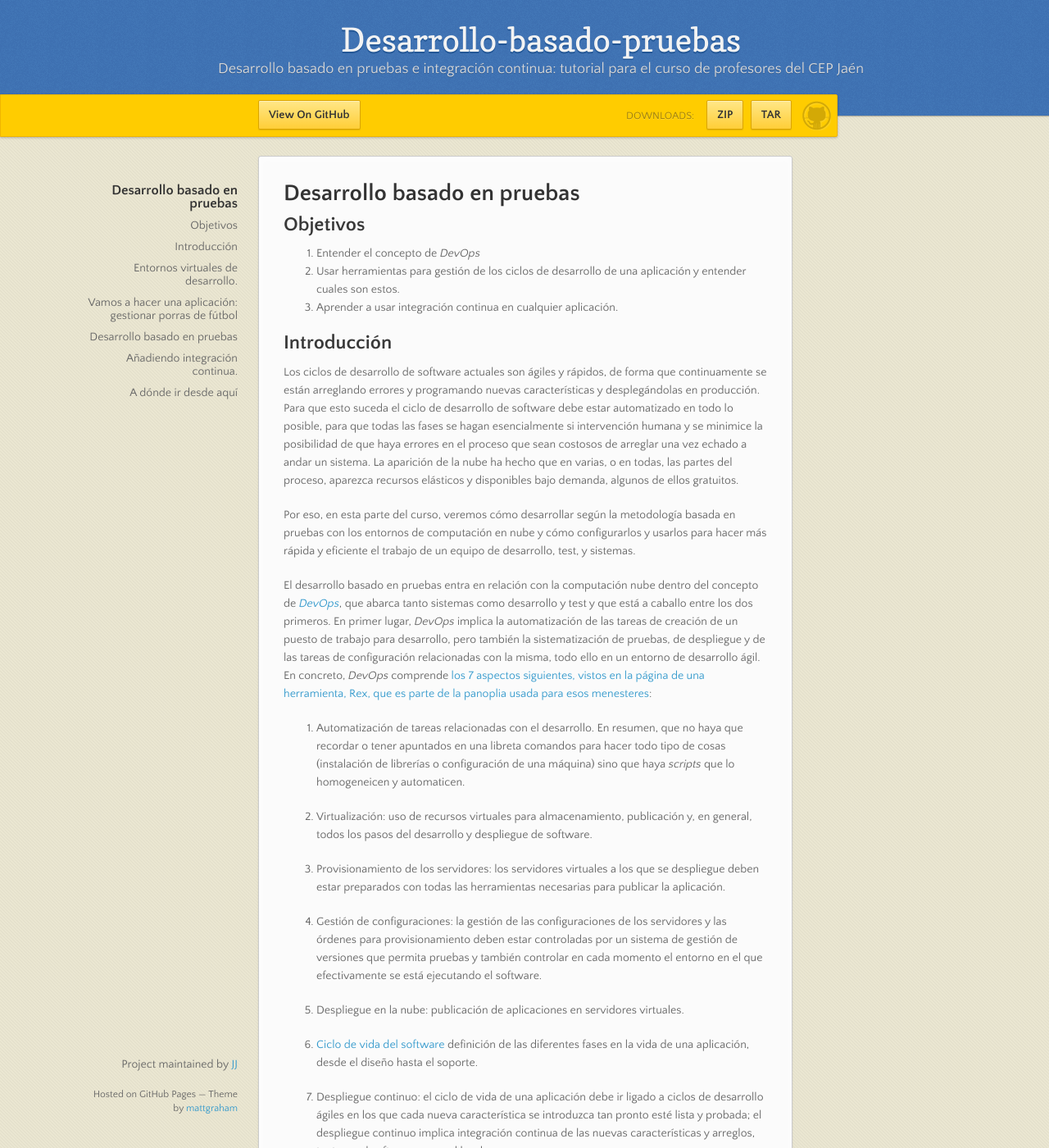
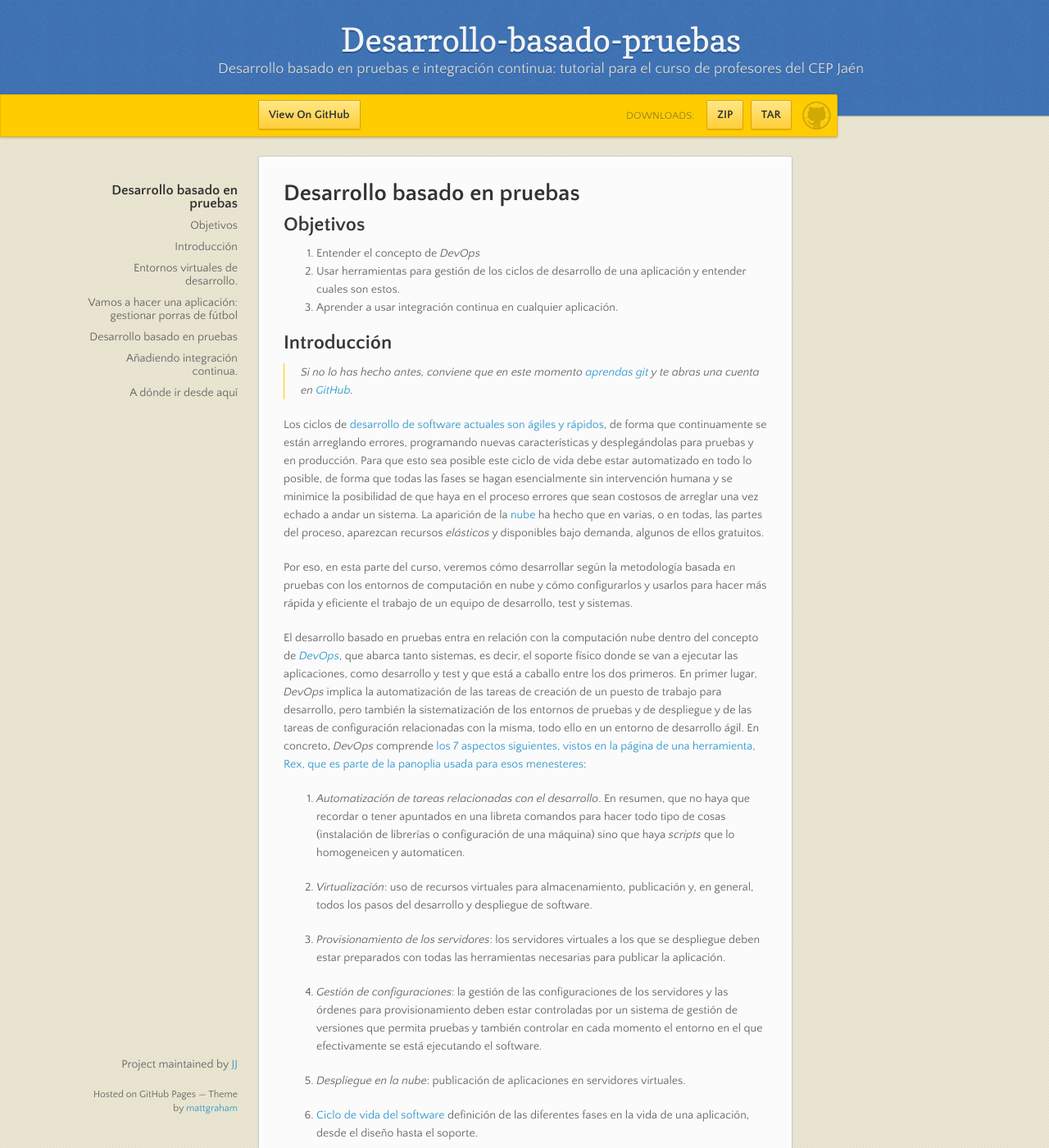
Before and after one commit to JJ/desarrollo-basado-pruebas, a Jekyll site: the page built from index.md, in a window 1280 px wide and 1400 px high. Shown: the whole window at 82% size. Built offline with Jekyll 4.4.1, drawn with Linux system fonts in a browser that asks for light colours; nearby versions of some CDN libraries; some of the changed text lies outside the part shown.

Commit message:
Sync gh-pages with master

```diff
--- a/index.md
+++ b/index.md
@@ -13,59 +13,69 @@
 
 ## Introducción
 
-Los ciclos de desarrollo de software actuales son ágiles y rápidos, de
-forma que continuamente se están arreglando errores y programando
-nuevas características y desplegándolas en producción. Para que esto
-suceda el ciclo de desarrollo de software debe estar automatizado en
-todo lo posible, para que todas las fases se hagan esencialmente si
-intervención humana y se minimice la posibilidad de que haya errores
-en el proceso que sean costosos de arreglar una vez echado a andar un
-sistema. La aparición de la nube ha hecho que en varias, o en todas,
-las partes del proceso, aparezca recursos elásticos y disponibles bajo
+>Si no lo has hecho antes, conviene que en este momento
+>[aprendas git](https://mini-git.github.io/) y te abras una cuenta en
+>[GitHub](https://github.com).
+
+Los ciclos de
+[desarrollo de software actuales son ágiles y rápidos](https://es.wikipedia.org/wiki/Desarrollo_%C3%A1gil_de_software),
+de
+forma que continuamente se están arreglando errores, programando
+nuevas características y desplegándolas para pruebas y en producción. Para que esto
+sea posible este ciclo de vida debe estar automatizado en
+todo lo posible, de forma que todas las fases se hagan esencialmente sin
+intervención humana y se minimice la posibilidad de que haya
+en el proceso errores que sean costosos de arreglar una vez echado a andar un
+sistema. La aparición de la [nube](https://es.wikipedia.org/wiki/Computaci%C3%B3n_en_la_nube) ha hecho que en varias, o en todas,
+las partes del proceso, aparezcan recursos *elásticos* y disponibles bajo
 demanda, algunos de ellos gratuitos.
 
 Por eso, en esta parte del curso, veremos cómo desarrollar según la
 metodología basada en pruebas con los
 entornos de computación en nube y cómo configurarlos y usarlos para
 hacer más rápida y eficiente el trabajo de un equipo de desarrollo,
-test, y sistemas.
+test y sistemas.
 
 El desarrollo basado en pruebas entra en relación con la computación nube dentro del concepto de
-[*DevOps*](http://en.wikipedia.org/wiki/DevOps), que
-abarca tanto sistemas como desarrollo y test y que está a caballo entre los dos primeros. En primer lugar, *DevOps* implica la automatización de las
+[*DevOps*](https://en.wikipedia.org/wiki/DevOps), que
+abarca tanto sistemas, es decir, el soporte físico donde se van a
+ejecutar las aplicaciones, como desarrollo y test y que está a caballo
+entre los dos primeros. En primer lugar, *DevOps* implica la
+automatización de las
 tareas de creación de un puesto de trabajo para desarrollo, pero
-también la sistematización de pruebas, de despliegue y de las tareas
+también la sistematización de los entornos de pruebas y de despliegue y de las tareas
 de configuración relacionadas con la misma, todo ello en un entorno de
 desarrollo ágil. En concreto, *DevOps* comprende
 [los 7 aspectos siguientes, vistos en la página de una herramienta, Rex, que es parte de la panoplia usada para esos menesteres](http://www.rexify.org/):
 
-1. Automatización de tareas relacionadas con el desarrollo. En
-   resumen, que no haya que recordar o tener apuntados en una libreta comandos para hacer todo tipo de
+1. *Automatización de tareas relacionadas con el desarrollo*. En
+   resumen, que no haya que recordar o tener apuntados en una libreta
+   comandos para hacer todo tipo de
    cosas (instalación de librerías o configuración de una máquina)
    sino que haya *scripts* que lo homogeneicen y automaticen.
 
-2. Virtualización: uso de recursos virtuales para almacenamiento,
+2. *Virtualización*: uso de recursos virtuales para almacenamiento,
    publicación y, en general, todos los pasos del desarrollo y
    despliegue de software.
 
-5. Provisionamiento de los servidores: los servidores virtuales a los
+5. *Provisionamiento de los servidores*: los servidores virtuales a los
    que se despliegue deben estar preparados con todas las herramientas
    necesarias para publicar la aplicación.
 
-6. Gestión de configuraciones: la gestión de las configuraciones de
+6. *Gestión de configuraciones*: la gestión de las configuraciones de
    los servidores y las órdenes para provisionamiento deben estar
    controladas por un sistema de gestión de versiones que permita
    pruebas y también controlar en cada momento el entorno en el que
    efectivamente se está ejecutando el software.
 
-3. Despliegue en la nube: publicación de aplicaciones en servidores
+3. *Despliegue en la nube*: publicación de aplicaciones en servidores
    virtuales.
 
-4. [Ciclo de vida del software](http://es.slideshare.net/colmbennett/software-rollout)
+4. [Ciclo de vida del software](https://es.slideshare.net/colmbennett/software-rollout)
    definición de las diferentes fases en la vida de una aplicación,
    desde el diseño hasta el soporte.
 
-7. Despliegue continuo: el ciclo de vida de una aplicación debe ir
+7. *Despliegue continuo*: el ciclo de vida de una aplicación debe ir
    ligado a ciclos de desarrollo ágiles en los que cada nueva
    característica se introduzca tan pronto esté lista y probada; el
    despliegue continuo implica integración continua de las nuevas
@@ -101,11 +111,11 @@
 *  [virtualenv para Python](https://virtualenv.pypa.io/en/latest/),
 *  [nodeenv](https://pypi.python.org/pypi/nodeenv/), [nvm](https://github.com/creationix/nvm), [`n`](https://github.com/tj/n) y [nave](https://github.com/isaacs/nave) para node.js,
 *  [`phpenv` para, lo adivinaste, PHP](https://github.com/phpenv/phpenv),
-*  [rbenv](https://github.com/sstephenson/rbenv) y [RVM](http://rvm.io)para Ruby
+*  [rbenv](https://github.com/sstephenson/rbenv) y [RVM](https://rvm.io)para Ruby
 *  y [plenv](https://github.com/tokuhirom/plenv) y [perlbrew para Perl](http://perlbrew.pl).
 
 Generalmente, estos programa funcionan instalando binarios en
-directorios del usuario
+directorios del usuario y modificando el camino de ejecución para que se usen estas versiones en vez de las instaladas en el sistema.
 
 Una vez instalados, estos programas permiten instalar fácilmente
 nuevas versiones de tu lenguaje de programación (con las librerías
@@ -117,7 +127,8 @@
 
 >Instalar alguno de los entornos virtuales de node y, con ellos,
 >instalar la última versión existente, la versión *minor* más actual
->de la 0.10 y lo mismo para la 0.11.
+>(que suele denominarse siempre *stable*) y alguna experimental más
+>avanzada.
 
 Generalmente las librerías asociadas a una aplicación determinada
 siguen un método similar. En vez de instalar en el sistema todas las
@@ -167,7 +178,7 @@
 JSON tal como este:
 
 	{
-	  "author": "J. J. Merelo <jjmerelo@gmail.com> (http://github.com/JJ/desarrollo-basado-pruebas)",
+	  "author": "J. J. Merelo <jjmerelo@gmail.com> (https://github.com/JJ/desarrollo-basado-pruebas)",
 	  "name": "porrio",
 	  "description": "Apuesta en una porra",
 	  "version": "0.0.1",
@@ -225,7 +236,7 @@
 [Grunt](http://gruntjs.com) y [Gulp](http://gulpjs.com).
 
 >Aquí podíamos hacer una breve disquisición sobre
->[el código y la configuración](http://coding.abel.nu/2013/06/code-or-configuration-or-configuration-in-code/),
+>[el código y la configuración](https://coding.abel.nu/2013/06/code-or-configuration-or-configuration-in-code/),
 >algo a lo que nos vamos a enfrentar repetidamente en la nube. ¿Un
 >fichero de construcción es, o debe ser, configuración o código?
 >Diferentes herramientas toman diferentes aproximaciones al tema:
@@ -317,7 +328,8 @@
 despliegue. Pero hay también otras formas de probar en la nube, y lo
 veremos a continuación.
 
->Automatizar con `grunt` y `docco` (o algún otro sistema) la generación de documentación de la librería
+>Automatizar con `grunt` y `docco` (o algún otro sistema) la
+>generación de documentación de la librería
 >que se cree. Previamente, por supuesto, habrá que documentar tal
 >librería.
 
@@ -349,11 +361,11 @@
 efectivamente se está usando.
 
 Vamos a ir al nivel más bajo: el de las aserciones. Hay [múltiples
-librerías que se pueden usar](http://stackoverflow.com/questions/14294567/assertions-library-for-node-js):
+librerías que se pueden usar](https://stackoverflow.com/questions/14294567/assertions-library-for-node-js):
 [Chai](http://chaijs.com/),
 [Should.js](https://github.com/visionmedia/should.js),
 [Must.js](https://github.com/moll/js-must) y
-[`assert`](http://nodejs.org/api/assert.html) que es la librería que
+[`assert`](https://nodejs.org/api/assert.html) que es la librería que
 forma parte de la estándar de JS, y por tanto la que vamos a usar. Se
 usa de la forma siguiente
 
@@ -381,13 +393,14 @@
 programación, aunque en algunos están realmente estandarizados).
 
 Cada uno de ellos tendrá sus promotores y detractores, pero
-[Mocha](http://mochajs.org/) y [Jasmine](http://jasmine.github.io/)
+[Mocha](https://mochajs.org/) y [Jasmine](https://jasmine.github.io/)
 parecen ser los más populares. Los dos usan un sistema denominado
-[Behavior Driven Development](http://en.wikipedia.org/wiki/Behavior-driven_development),
+[Behavior Driven Development](https://en.wikipedia.org/wiki/Behavior-driven_development),
 que consiste en describir el comportamiento de un sistema más o menos
 de alto nivel. Como hay que escoger uno y parece que Mocha es más
 popular, nos quedamos con este para escribir este programa de test.
 
+~~~~~javascript
     var assert = require("assert"),
 		apuesta = require(__dirname+"/../Apuesta.js");
 
@@ -406,6 +419,7 @@
 		});
 		});
 	});
+~~~~~
 
 Mocha puede usar diferentes librerías de test. En este caso hemos
 escogido la que ya habíamos usado, `assert`. A bajo nivel, los tests
@@ -435,7 +449,9 @@
 
 > Convertir los tests unitarios anteriores con assert a programas de
 > test y ejecutarlos desde *mocha*, usando descripciones del test y
-> del grupo de test de forma correcta. Si hasta ahora no has subido el código que has venido realizando a GitHub, es el momento de hacerlo, porque lo vamos a necesitar un poco más adelante.
+> del grupo de test de forma correcta. Si hasta ahora no has subido el
+> código que has venido realizando a GitHub, es el momento de hacerlo,
+> porque lo vamos a necesitar un poco más adelante.
 
 
 ##Añadiendo integración continua.
@@ -460,11 +476,11 @@
 desarrollado.
 
 Un sistema bastante popular de integración continua es
-[Jenkins](http://jenkins-ci.org/), pero está enfocado sobre todo a
+[Jenkins](https://jenkins-ci.org/), pero está enfocado sobre todo a
 Java. Jenkins lo puedes usar en la nube o instalarte tu propio
 ordenador para hacerlo. Sin embargo, está enfocado sobre todo a Java
-por lo que hay otros sistemas como [Travis](http://travis-ci.org) o
-[Shippable](https://www.shippable.com/) que podemos usar también desde
+por lo que hay otros sistemas como [Travis](https://travis-ci.org) o
+[Shippable](http://apps.shippable.com/) que podemos usar también desde
 la nube y, además, están preparados para más lenguajes de
 programación.
 
@@ -493,6 +509,7 @@
 le carga el sistema operativo y se instala lo necesario, indicado en
 el fichero de configuración tal como este para Travis.
 
+~~~~~YAML
 	language: node_js
 	node_js:
 	  - "0.10"
@@ -501,6 +518,7 @@
 	  - npm install -g mocha
 	  - cd src; npm install .
 	script: cd src; mocha
+~~~~~
 
 Este fichero, denominado `.travis.yml`, contiene lo siguiente:
 
@@ -547,6 +565,13 @@
 
 ## A dónde ir desde aquí
 
+Esta
+[página](http://www.jedi.be/blog/2010/02/12/what-is-this-devops-thing-anyway/)
+lista una serie de recursos útiles, incluyendo blogs y canales de IRC,
+aparte de diferentes herramientas que deben estar en el carcaj del
+arquero DevOps, aunque la mayoría de los enlaces a estos están
+atrasados (y uno está en chino, así que no tengo ni idea).
+
 Una vez visto todo lo necesario para desplegar una aplicación, se
 puede pasar a estudiar los
 [*PaaS*, plataformas como servicio](http://jj.github.io/trabajando-con-PaaS).
```
Also changed, not shown: other parts of index.md (+2 -2 lines), README.md.
